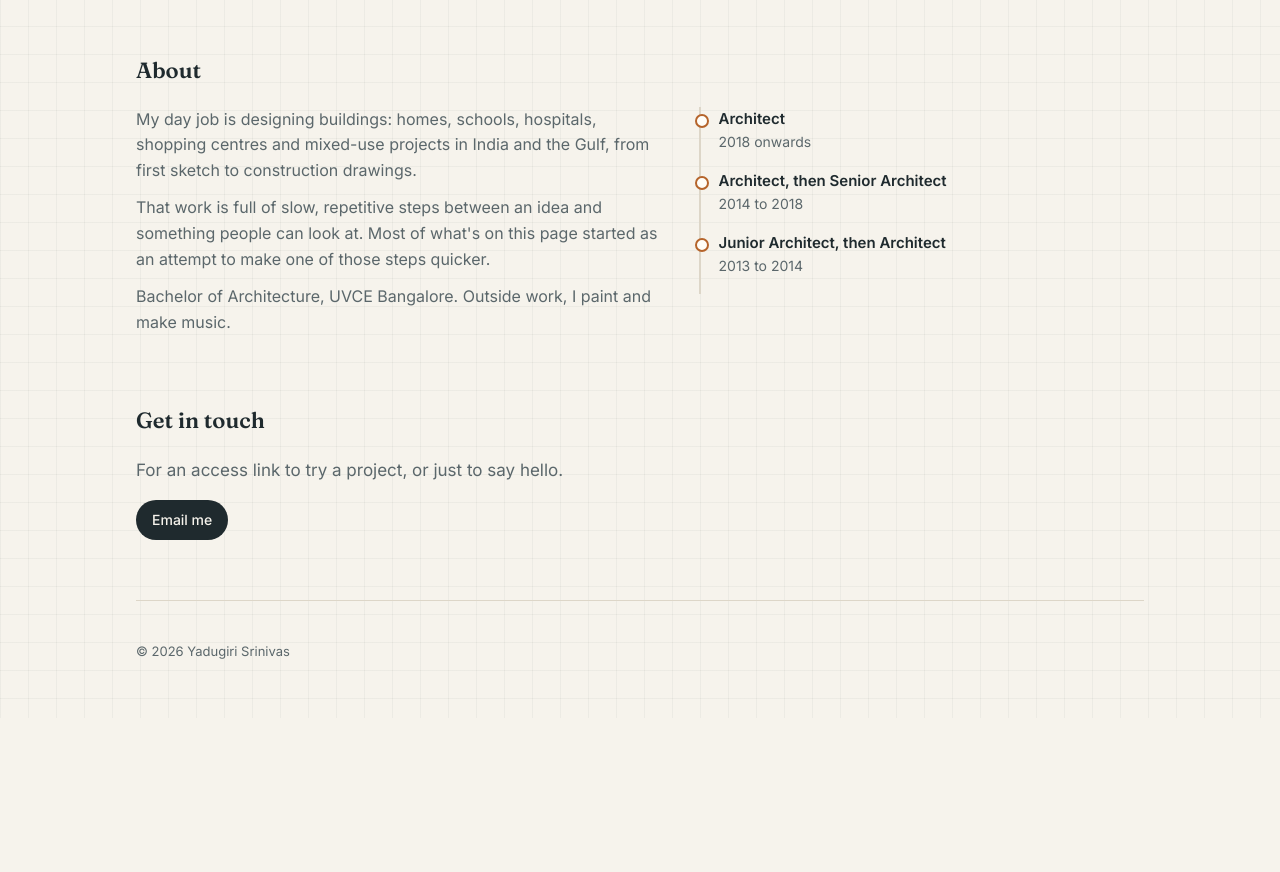
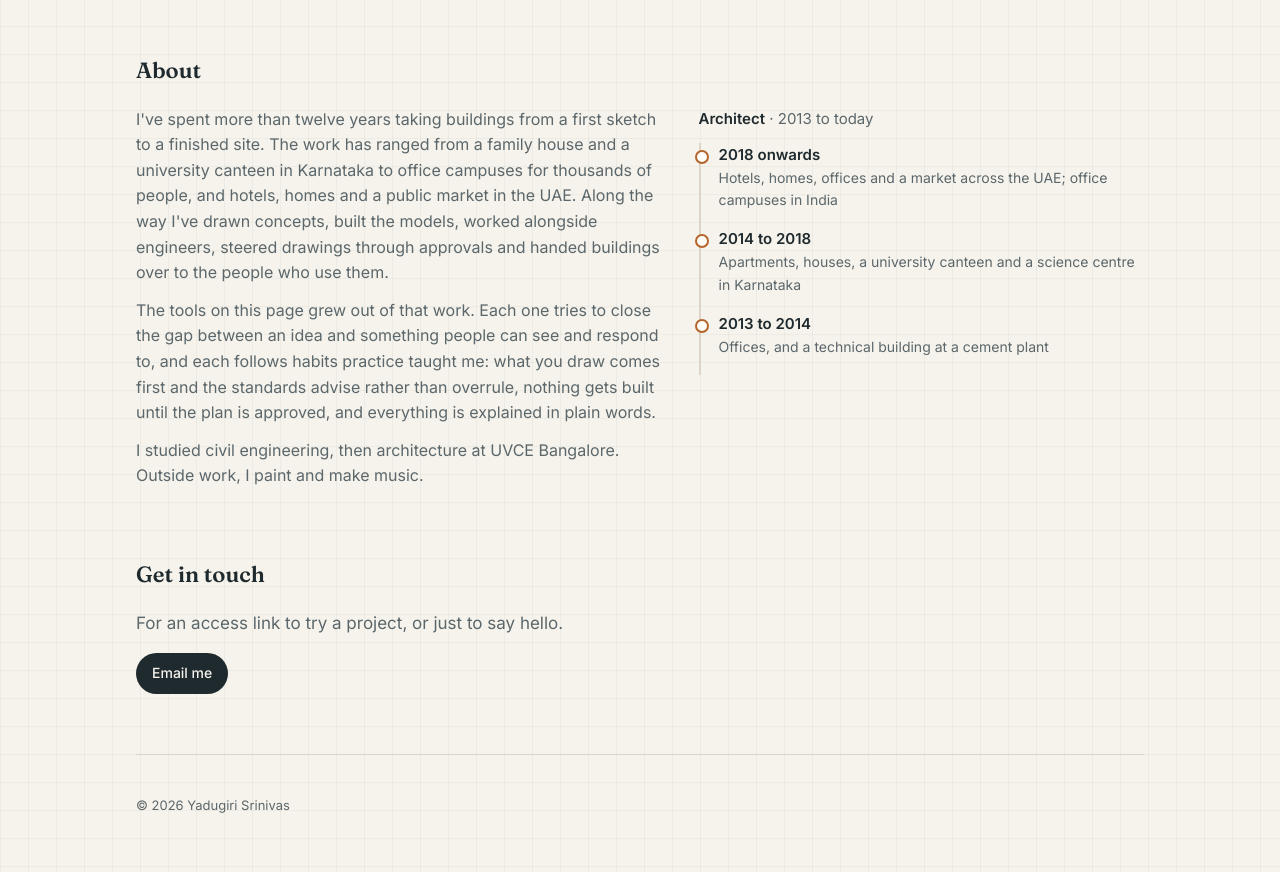
Before and after one commit to Yadugiri/yadugiri.github.io, a plain HTML site: page index.html in a window 1280 px wide. Shown: the part 3278-4150 px from the top of the page. Before the commit the page ends 3996 px from the top, so only its background shows below. Drawn offline with Linux system fonts and the light colour scheme.

```diff
--- a/index.html
+++ b/index.html
@@ -75,6 +75,8 @@ h3{font-family:Fraunces,Georgia,serif; font-weight:600; font-size:21px; margin:0
 .timeline li{position:relative; padding:0 0 16px 18px; font-size:14px; color:var(--soft)}
 .timeline li::before{content:""; position:absolute; left:-6px; top:7px; width:10px; height:10px; border-radius:50%; background:var(--card); border:2px solid var(--accent)}
 .timeline b{display:block; color:var(--ink); font-weight:600; font-size:15px}
+.tl-head{margin:0 0 14px; color:var(--soft); font-size:15px}
+.tl-head b{color:var(--ink); font-weight:600}
 .intro{margin:-6px 0 18px; color:var(--soft); max-width:640px}
 .gallery{display:grid; grid-template-columns:repeat(3,minmax(0,1fr)); gap:16px}
 @media (max-width:860px){ .gallery{grid-template-columns:repeat(2,minmax(0,1fr))} }
@@ -260,15 +262,18 @@ footer{padding:40px 0 56px; color:var(--soft); font-size:13px; border-top:1px so
     <h2 id="about">About</h2>
     <div class="about">
       <div>
-        <p>My day job is designing buildings: homes, schools, hospitals, shopping centres and mixed-use projects in India and the Gulf, from first sketch to construction drawings.</p>
-        <p>That work is full of slow, repetitive steps between an idea and something people can look at. Most of what's on this page started as an attempt to make one of those steps quicker.</p>
-        <p>Bachelor of Architecture, UVCE Bangalore. Outside work, I paint and make music.</p>
+        <p>I've spent more than twelve years taking buildings from a first sketch to a finished site. The work has ranged from a family house and a university canteen in Karnataka to office campuses for thousands of people, and hotels, homes and a public market in the UAE. Along the way I've drawn concepts, built the models, worked alongside engineers, steered drawings through approvals and handed buildings over to the people who use them.</p>
+        <p>The tools on this page grew out of that work. Each one tries to close the gap between an idea and something people can see and respond to, and each follows habits practice taught me: what you draw comes first and the standards advise rather than overrule, nothing gets built until the plan is approved, and everything is explained in plain words.</p>
+        <p>I studied civil engineering, then architecture at UVCE Bangalore. Outside work, I paint and make music.</p>
       </div>
-      <ul class="timeline">
-        <li><b>Architect</b>2018 onwards</li>
-        <li><b>Architect, then Senior Architect</b>2014 to 2018</li>
-        <li><b>Junior Architect, then Architect</b>2013 to 2014</li>
-      </ul>
+      <div>
+        <p class="tl-head"><b>Architect</b> · 2013 to today</p>
+        <ul class="timeline">
+          <li><b>2018 onwards</b>Hotels, homes, offices and a market across the UAE; office campuses in India</li>
+          <li><b>2014 to 2018</b>Apartments, houses, a university canteen and a science centre in Karnataka</li>
+          <li><b>2013 to 2014</b>Offices, and a technical building at a cement plant</li>
+        </ul>
+      </div>
     </div>
   </section>
 
```
